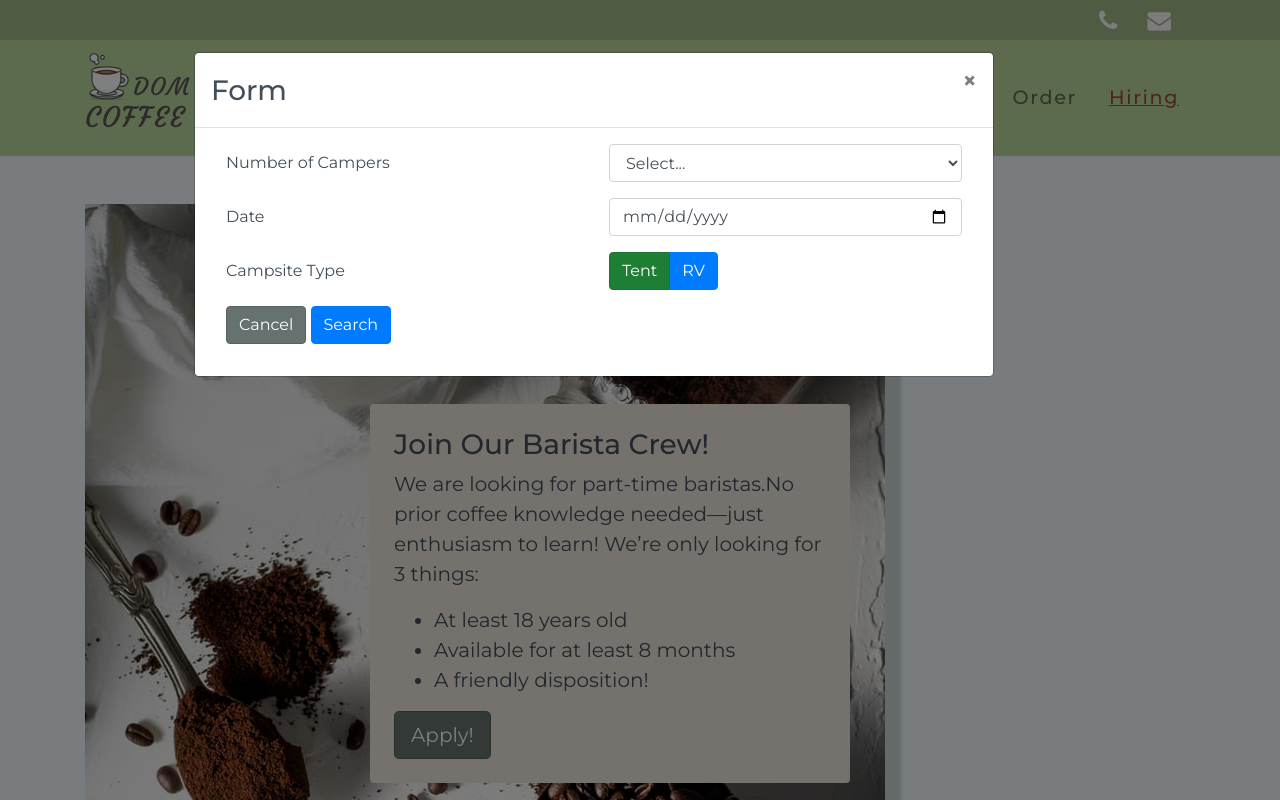
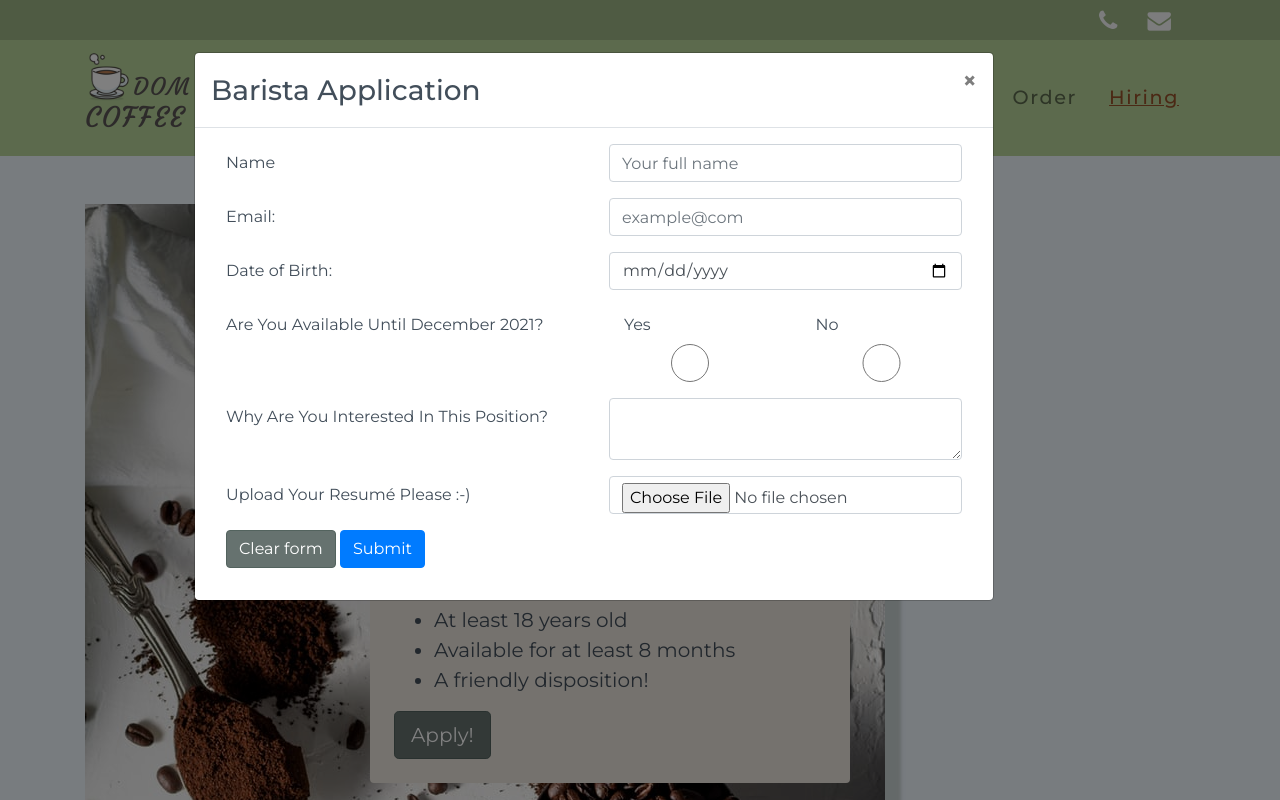
Before and after one commit to Dina2703/my-project, a website: page hire.html in a window 1280 px wide. Both pictures are taken after a click on the button "Apply!". Shown: the top 800 px of the page. Drawn offline with nearby package versions, Linux system fonts and the light colour scheme; files that its build step writes are made by us from their sources; files whose address does not match are found by name.

Commit message:
form done

```diff
--- a/hire.html
+++ b/hire.html
@@ -62,51 +62,58 @@
         <div class="modal-dialog modal-lg" role="document">
             <div class="modal-content">
                 <div class="modal-header">
-                    <h3 class="modal-title">Form</h3>
+                    <h3 class="modal-title">Barista Application</h3>
                     <button type="button" class="close" data-dismiss="modal">&times;</button>
                 </div>
                 <div class="modal-body">
                     <div class="container-fluid">
-                        <form>
+                        <form id="myForm">
                             <div class="row form-group">
-                                <label for="numCampers" class="col-sm-6 col-form-label" >Number of Campers</label>
+                                <label for="name" class="col-sm-6 col-form-label" >Name</label>
                                 <div class="col">
-                                    <select name="numCampers" id="numCampers" class="form-control">
-                                        <option selected disabled value="">Select...</option>
-                                        <option value="">1</option>
-                                        <option value="">2</option>
-                                        <option value="">3</option>
-                                        <option value="">4</option>
-                                        <option value="">5</option>
-                                        <option value="">6</option>
-                                    </select>
+                                    <input type="text" name="name" id="name" class="form-control" placeholder="Your full name" required>
+                                </div>
+                            </div>
+                            <div class="row form-group">
+                                <label for="email" class="col-sm-6 col-form-label" >Email:</label>
+                                <div class="col">
+                                    <input type="email" name="email" id="email" class="form-control" placeholder="example@com" required>
+                                </div>
+                            </div>
+                            <div class="row form-group">
+                                <label for="dob" class="col-sm-6 col-form-label" >Date of Birth:</label>
+                                <div class="col">
+                                    <input type="date" name="dob" id="dob" class="form-control" placeholder="example@com" required>
+                                </div>
+                            </div>
+                            <div class="row form-group">
+                                <label class="col-sm-6 col-form-label" >Are You Available Until December 2021?</label>
+                                <div class="col">
+                                    <label for="yes" class="col-sm-6 col-form-label" >Yes</label>
+                                    <input type="radio" name="start" id="yes" value="yes" class="form-control" required>
+                                </div>
+                                <div class="col">
+                                    <label for="no" class="col-sm-6 col-form-label" >No</label>
+                                    <input type="radio" name="start" id="no" value="no" class="form-control" required>
+                                </div>
+                            </div>
+                            <div class="row form-group">
+                                <label for="question1" class="col-sm-6 col-form-label" >Why Are You Interested In This Position?</label>
+                                <div class="col">
+                                    <textarea name="dob" id="question1" class="form-control" cols="60"></textarea>
+                                </div>
+                            </div>
+                            <div class="row form-group">
+                                <label for="doc" class="col-sm-6 col-form-label" >Upload Your Resumé Please :-)</label>
+                                <div class="col">
+                                    <input type="file" id="doc" class="form-control">
                                 </div>
                             </div>
 
                             <div class="row form-group">
-                                <label class="col-sm-6 col-form-label" for="date">Date</label>
-                                <div class="col col-sm-6">
-                                <input type="date" class="form-control" id="date" name="date">
-                                </div>
-                            </div>
-
-                            <div class="row form-group">
-                                <label class="col-sm-6 col-form-label">Campsite Type</label>
-                                <div class="col-2 btn-group btn-group-toggle" data-toggle="buttons">
-                                    <label class="btn btn-success active">
-                                        <input type="radio" name="siteType" id="siteTent" value="tent" checked> Tent
-                                    </label>
-                                    <label class="btn btn-primary">
-                                        <input type="radio" name="siteType" id="siteRV" value="RV" > RV
-                                    </label>
-                                </div>
-                            </div>
-
-
-                            <div class="row form-group">
                                 <div class="col">
-                                    <button type="button" class="btn btn-secondary" data-dismiss="modal">Cancel</button>
-                                    <button type="submit" class="btn btn-primary">Search</button>
+                                    <button type="reset" class="btn btn-secondary"  id="clear">Clear form</button>
+                                    <button type="submit" class="btn btn-primary">Submit</button>
                                 </div>
                             </div>
                         </form>
```
